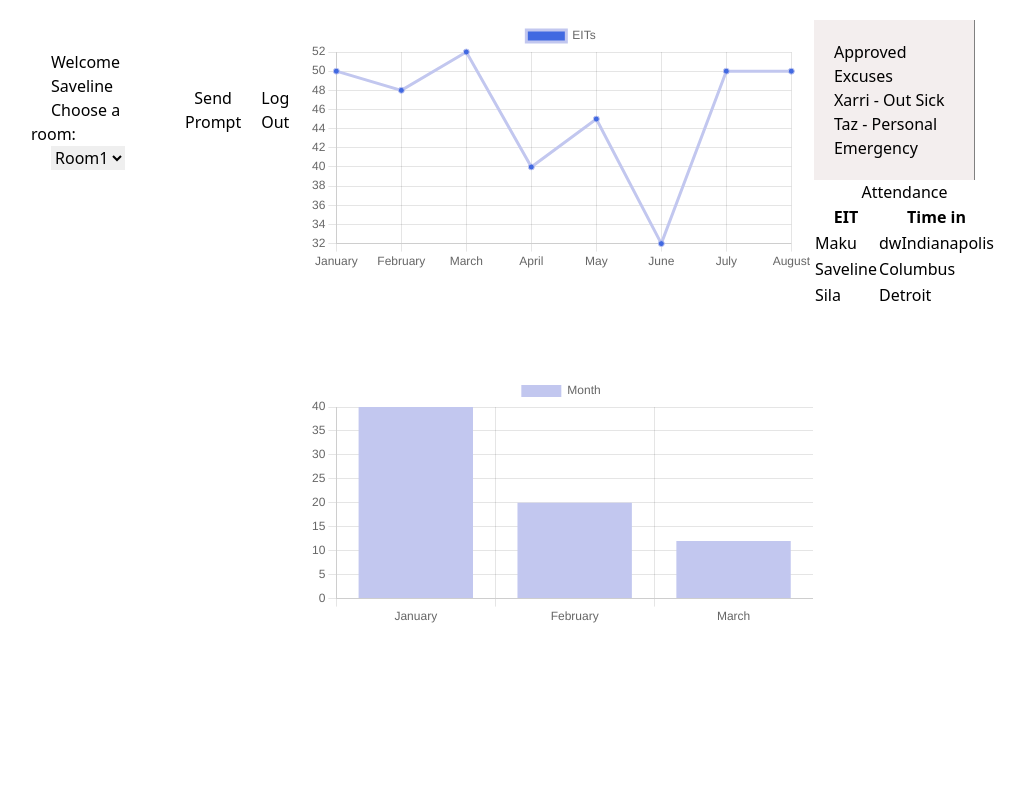
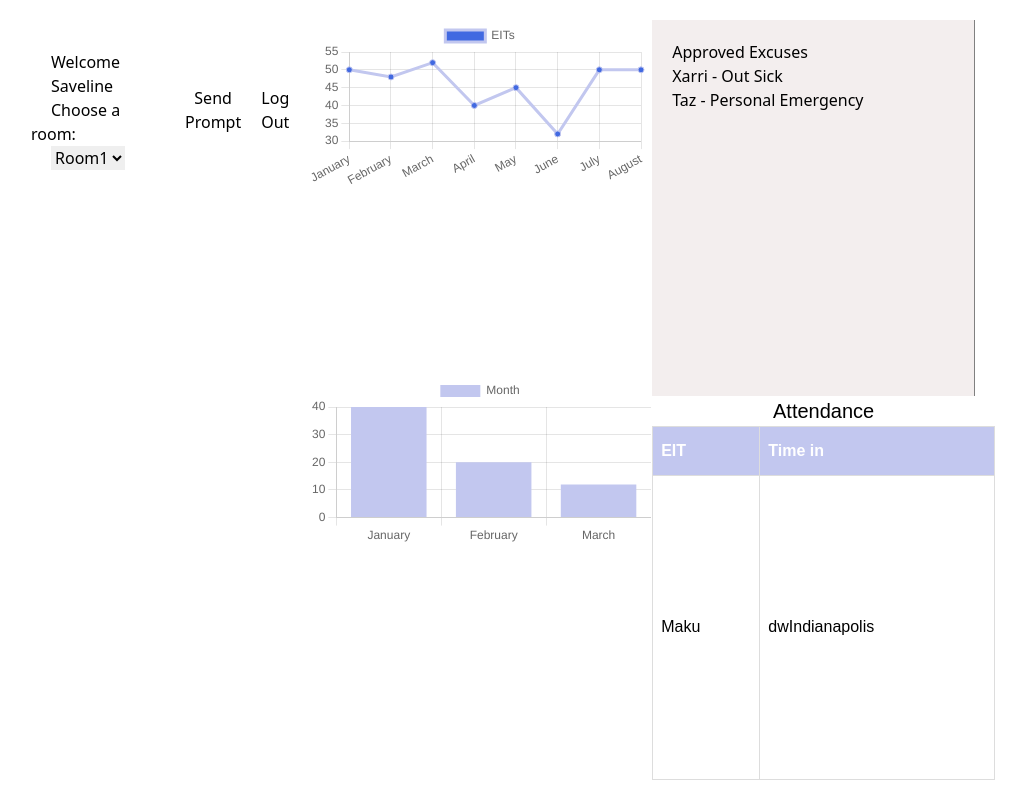
Before and after one commit to xarrijorge/mestroll, a Vue app: page /dashboard in a window 1280 px wide. Shown: the whole page, without its empty margins (137-1163 px from the left). Built offline with nearby package versions, Linux system fonts and the light colour scheme; what tw-elements would draw is missing.

Commit message:
styled data area

```diff
--- a/src/views/DashboardView.vue
+++ b/src/views/DashboardView.vue
@@ -18,14 +18,14 @@
         <BarChartView />
       </article>
     </section>
-    <main class="flex">
-      <section class="excuses w-1/2">
+    <main class="tables">
+      <section class="excuses">
         <h2 class="underline">Approved Excuses</h2>
         <ul v-for="item in excuses" :key="item.name">
             {{ item.name }} - {{ item.excuse }}
         </ul>
       </section>
-        <table class="border-collapse border border-slate-500 table-auto w-1/2">
+        <table class="attendance">
           <caption>
             Attendance
           </caption>
@@ -39,14 +39,6 @@
             <tr>
               <td class="border border-slate-700 ...">Maku</td>
               <td class="border border-slate-700 ...">dwIndianapolis</td>
-            </tr>
-            <tr>
-              <td class="border border-slate-700 ...">Saveline</td>
-              <td class="border border-slate-700 ...">Columbus</td>
-            </tr>
-            <tr>
-              <td class="border border-slate-700 ...">Sila</td>
-              <td class="border border-slate-700 ...">Detroit</td>
             </tr>
           </tbody>
         </table>
```
